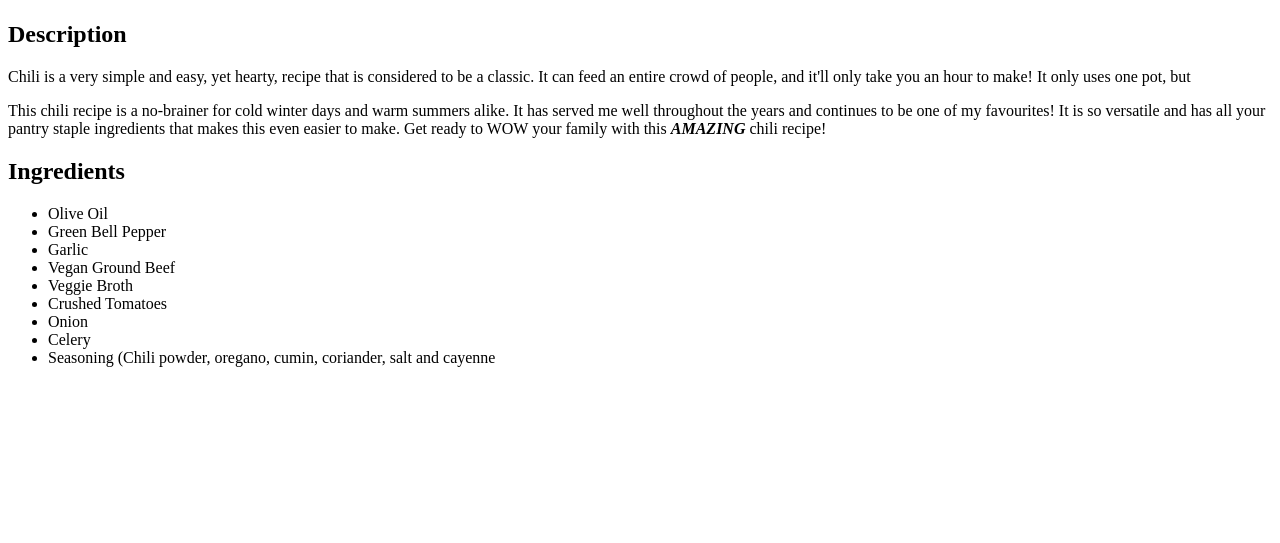
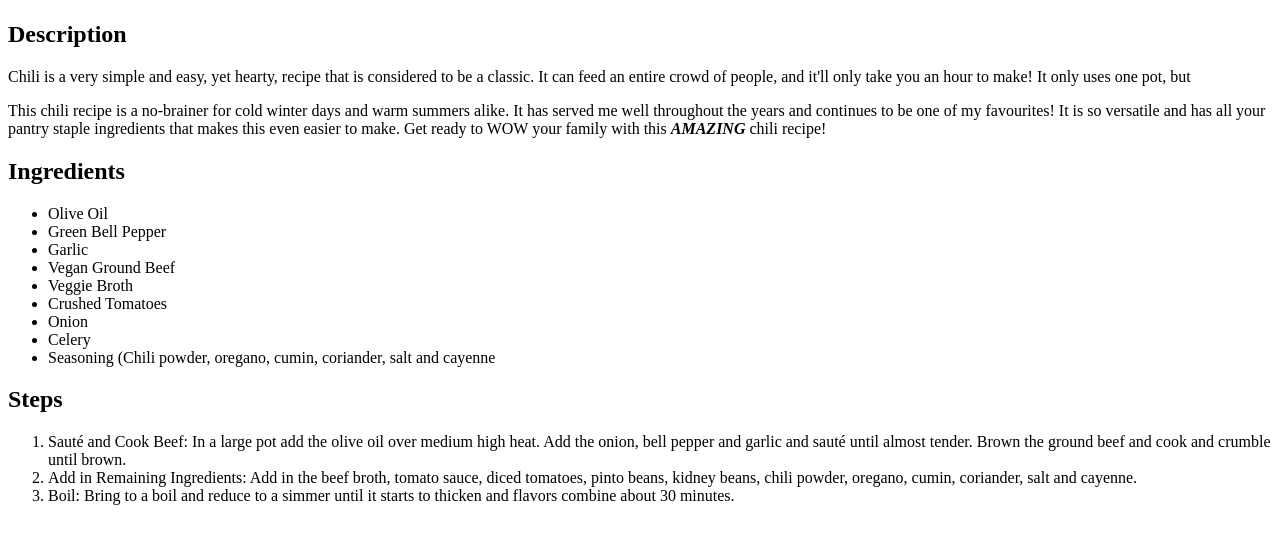
Before and after one commit to codycopland/odin-recipes, a plain HTML site: page recipes/chili.html in a window 1280 px wide. Shown: the part 99-642 px from the top of the page. Drawn offline with Linux system fonts and the light colour scheme.

Commit message:
Add <li> to show recipe steps

```diff
--- a/recipes/chili.html
+++ b/recipes/chili.html
@@ -8,7 +8,7 @@
 </head>
 <body>
     <h1>Chili</h1>
-    <img src="../images/The-Best-Classic-Chili-550-500x375.jpeg">
+    <img src="../images/chili.jpeg">
 
     <h2>Description</h2>
     <p>
@@ -30,5 +30,19 @@
         <li>Celery</li>
         <li>Seasoning (Chili powder, oregano, cumin, coriander, salt and cayenne</li>
     </ul>
+    <h2>Steps</h2>
+    <ol>
+        <li>
+            Sauté and Cook Beef: In a large pot add the olive oil over medium high heat. Add the onion, bell pepper and garlic
+            and sauté until almost tender. Brown the ground beef and cook and crumble until brown.
+        </li>
+        <li>
+            Add in Remaining Ingredients: Add in the beef broth, tomato sauce, diced tomatoes, pinto beans,
+            kidney beans, chili powder, oregano, cumin, coriander, salt and cayenne.
+        </li>
+        <li>
+            Boil: Bring to a boil and reduce to a simmer until it starts to thicken and flavors combine about 30 minutes.
+        </li>
+    </ol>
 </body>
 </html>
```
